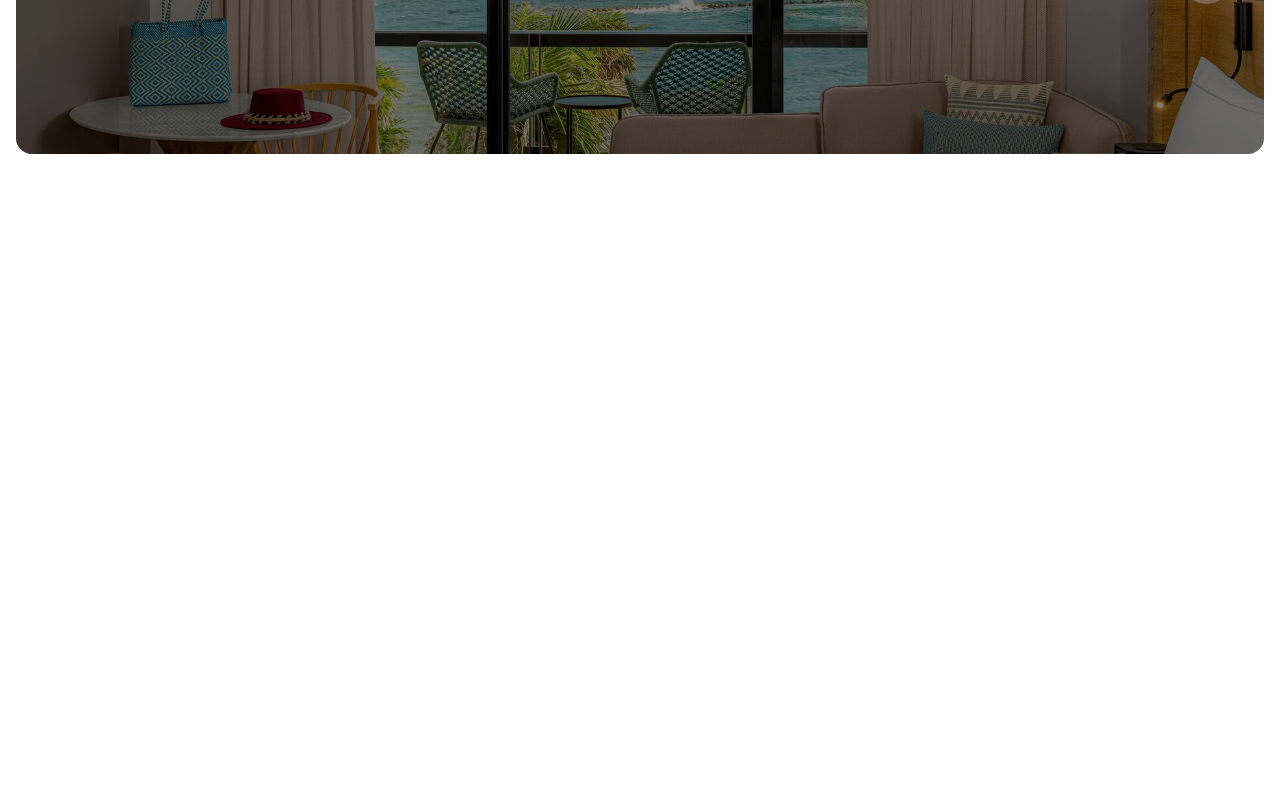
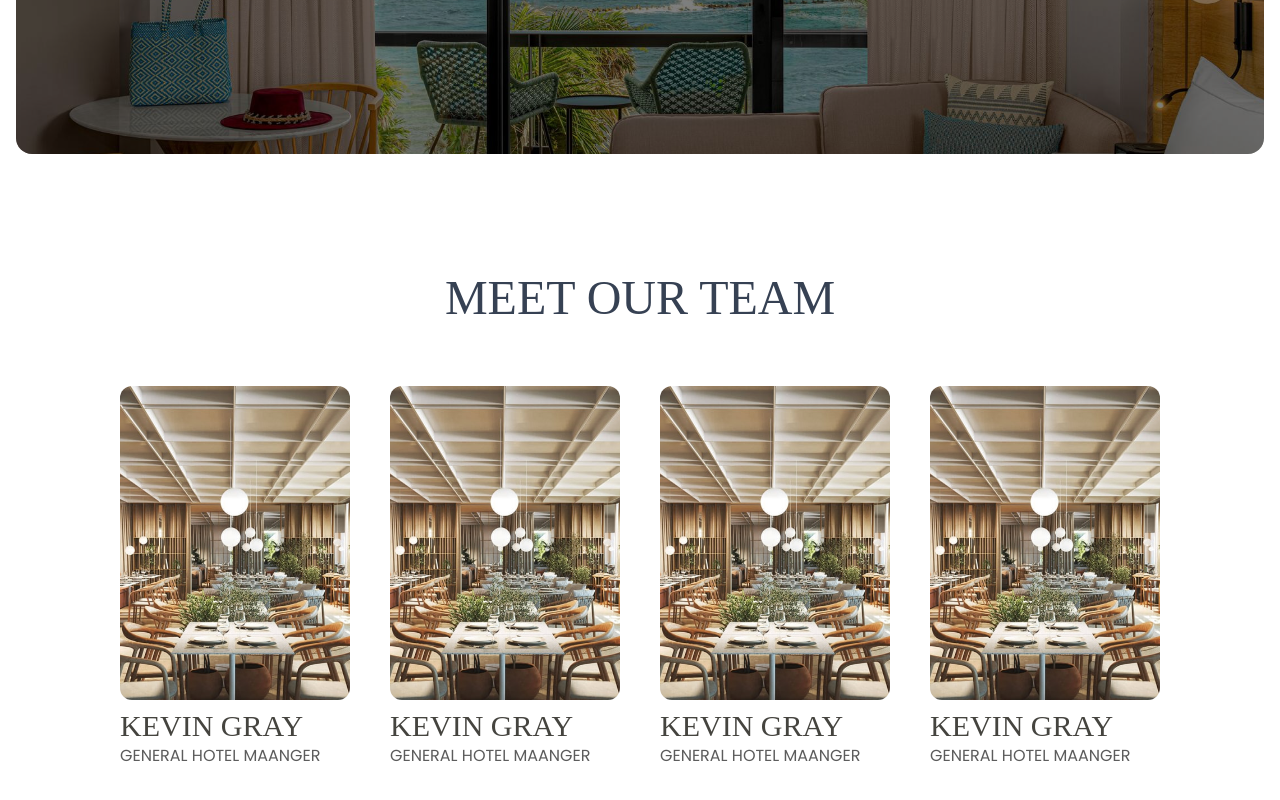
Before and after one commit to NAVIN0507/hotel, a Next.js app: page /about in a window 1280 px wide. Shown: the part 1784-2584 px from the top of the page. Before the commit the page ends 2034 px from the top, so only its background shows below. Built offline with nearby package versions, Linux system fonts and the light colour scheme; a web font is replaced by a local one.

Commit message:
Added team section

```diff
--- a/app/about/page.tsx
+++ b/app/about/page.tsx
@@ -1,6 +1,7 @@
 import AboutCard from '@/components/About/AboutCard'
 import Hero from '@/components/About/Hero'
 import Story from '@/components/About/Story'
+import SpecialSection from '@/components/About/Team'
 import React from 'react'
 
 const page = () => {
@@ -10,6 +11,7 @@ const page = () => {
     <Hero/>
     <Story/>
     <AboutCard/>
+    <SpecialSection/>
    </main>
    </>
   )
--- /dev/null
+++ b/components/About/Team.tsx
@@ -0,0 +1,58 @@
+"use client"
+import React from 'react';
+import { motion } from 'framer-motion';
+import Image from 'next/image';
+
+const specials = [
+       {
+        title: 'KEVIN GRAY',
+        description:
+            'GENERAL HOTEL MAANGER',
+    },
+       {
+        title: 'KEVIN GRAY',
+        description:
+            'GENERAL HOTEL MAANGER',
+    },
+       {
+        title: 'KEVIN GRAY',
+        description:
+            'GENERAL HOTEL MAANGER',
+    },
+    {
+        title: 'KEVIN GRAY',
+        description:
+            'GENERAL HOTEL MAANGER',
+    },
+];
+
+const SpecialSection: React.FC = () => {
+    return (
+        <section className="py-16 px-4 bg-white lg:p-20">
+            <div className="max-w-7xl mx-auto ">
+                <h2 className="text-5xl font-mono text-center items-center justify-center text-gray-700 flex gap-2">
+                    MEET OUR TEAM
+
+                </h2>
+
+                <div className="grid grid-cols-1 sm:grid-cols-2 md:grid-cols-4   gap-10 mt-16 px-6 ">
+                  {specials.map((special, index) => (
+                   <div className='flex flex-col gap-2' key={index}>
+                    <Image
+                    src={'/assets/feature_section.jpg'}
+                    alt='alt'
+                    width={300}
+                    height={300}
+                    className='rounded-xl object-contain'
+                    />
+                    <h1 className='text-3xl font-mono text-[#45443F]'>{special.title}</h1>
+                    <h3 className='text-[#5C5C5C] -mt-2'>{special.description}</h3>
+                   </div>
+                  ))}
+                </div>
+            </div>
+        </section>
+    );
+};
+
+export default SpecialSection;
```
